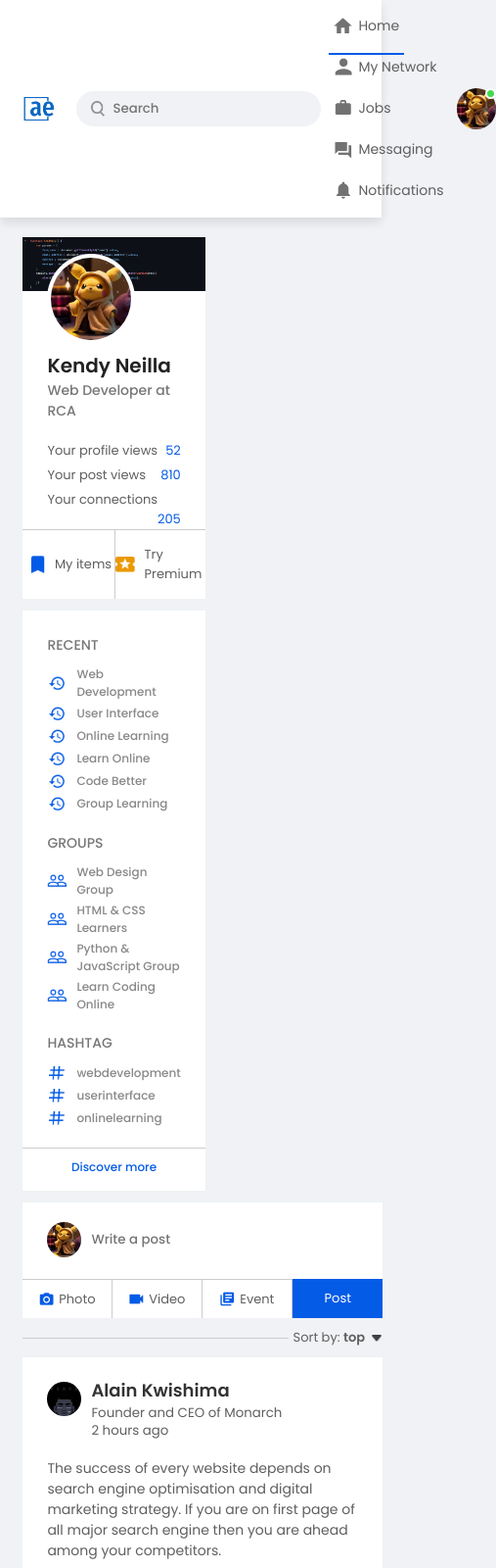
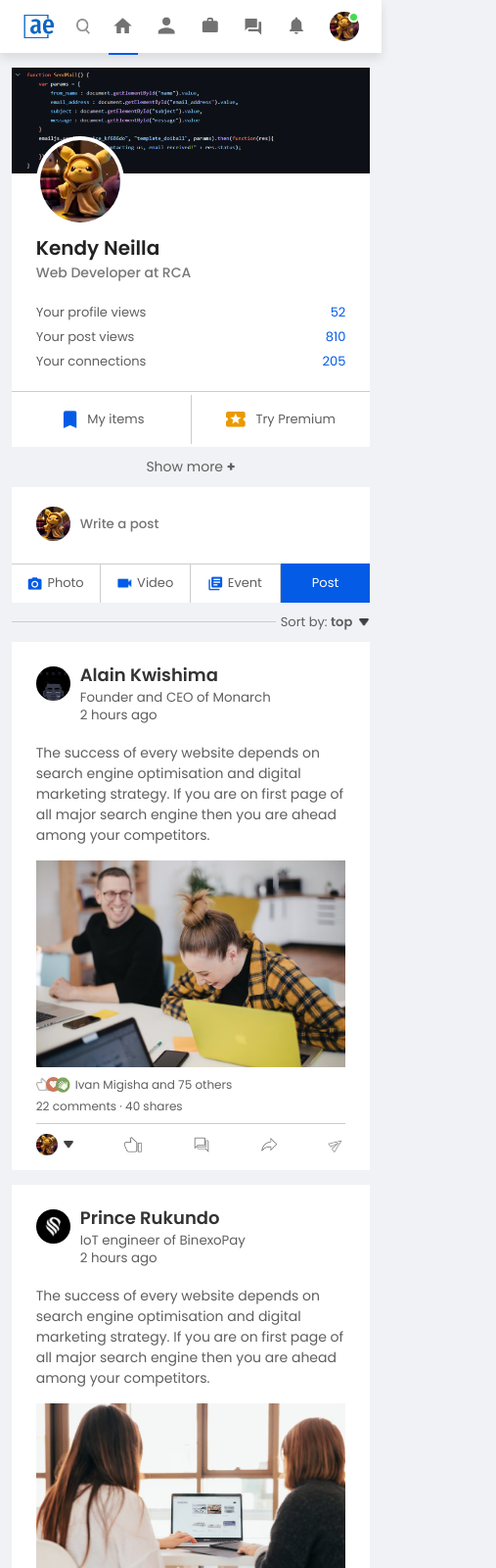
Before and after one commit to KENDY-Neilla-Gisa/AeroLink, a plain HTML site: page index.html in a window 390 px wide. Shown: the top 1600 px of the page at 98% size, 507 px wide, since content can reach past the window. Drawn offline with Linux system fonts and the light colour scheme; a web font is replaced by a local one.

Commit message:
Some changes were made

```diff
--- a/index.html
+++ b/index.html
@@ -99,7 +99,7 @@
                 </div>
             </div>
 
-            <div class="sidebar-activity">
+            <div class="sidebar-activity" id="sidebarActivity">
                 <h3>RECENT</h3>
                 <a href="#"><img src="Images/recent.png"> Web Development</a>
                 <a href="#"><img src="Images/recent.png"> User Interface</a>
@@ -120,6 +120,7 @@
                     <a href="#">Discover more</a>
                 </div>
             </div>
+            <p id="showMoreLink" onclick="toggleActivity()">Show more <b>+</b></p>
         </div>
     <!------ main-content ------>
         <div class="main-content">
@@ -390,6 +391,21 @@
         profileMenu.classList.toggle("open-menu");
         }
     </script>
+    <script>
+        let sideActivity = document.getElementById("sidebarActivity");
+        let moreLink = document.getElementById("showMoreLink");
+
+        function toggleActivity(){
+            sideActivity.classList.toggle("open-activity");
+
+            if(sideActivity.classList.contains("open-activity")){
+                moreLink.innerHTML = "Show less <b>-</b>";
+            }
+            else{
+                moreLink.innerHTML = "Show more <b>+</b>";
+            }
+        }
+    </script>
 
 </body>
 </html>
--- a/style.css
+++ b/style.css
@@ -789,3 +789,75 @@ a{
 .profile-footer .copyright-msg{
     justify-content: flex-start;
 }
+#showMoreLink{
+    display: none;
+}
+
+/* -----------media query for small screen----------- */
+@media only screen and (max-width: 600px){
+    .search-box{
+        background: transparent;
+        width: auto;
+        padding: 0;
+    }
+    .search-box input{
+        width: 0;
+        padding: 0;
+    }
+    .navbar-center ul li a span{
+        display: none;
+    }
+    .navbar-center ul li a{
+        padding-right: 0;
+        margin: 5px;
+    }
+    .nav-profile-img{
+        width: 30px;
+    }
+    .container{
+        padding: 15px 3%;
+    }
+    .left-sidebar, .right-sidebar{
+        flex-basis: 100%;
+        position: relative;
+        top: unset;
+    }
+    .main-content{
+        flex-basis: 100%;
+    }
+    .post-stats div{
+        margin: 2px 0;
+    }
+    .post-activity-link span{
+        display: none;
+    }
+    .post-activity-link img{
+        margin-right: 0;
+    }
+    .profile-main, .profile-sidebar{
+        flex-basis: 100%;
+    }
+    .profile-container{
+        font-size: 14px;
+    }
+    .profile-pic{
+        width: 100px;
+        margin-top: -50px;
+    }
+    .profile-description{
+        font-size: 14px;
+    }
+    #showMoreLink{
+        display: block;
+        width: fit-content;
+        margin: 10px auto;
+        font-size: 14px;
+        cursor: pointer;
+    }
+    .sidebar-activity{
+        display: none;
+    }
+    .sidebar-activity.open-activity{
+        display: block;
+    }
+}
```
